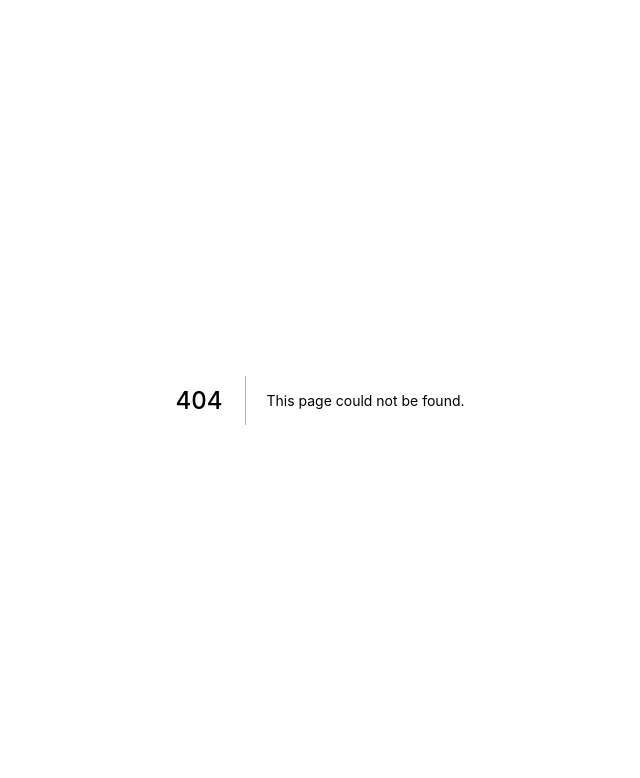
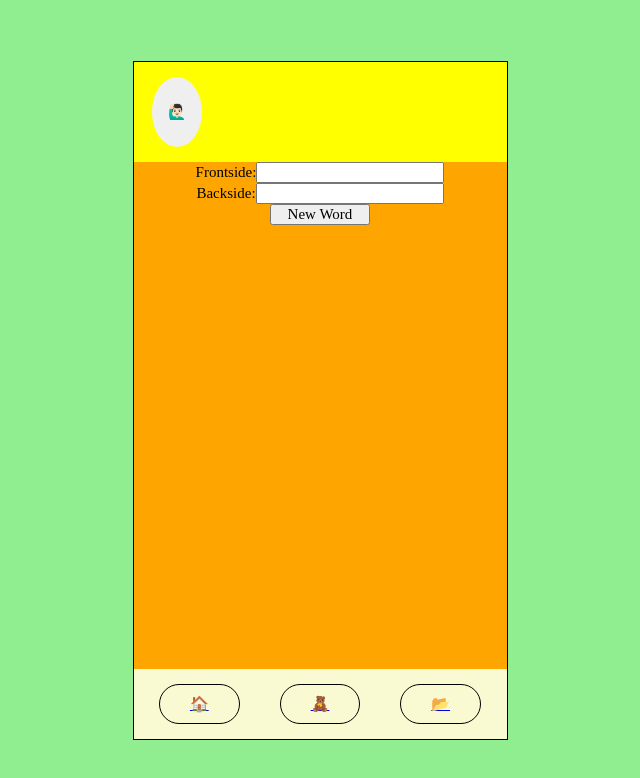
Before and after one commit to j-eick/vocab-dojo, a Next.js app: page /create-vocab in a window 1280 px wide. Before the commit this address had no page. Shown: the top 778 px of the page, without its empty margins (320-960 px from the left). Built offline with nearby package versions, Linux system fonts and the light colour scheme.

Commit message:
this replaced former 'add-vocabs'

```diff
--- /dev/null
+++ b/src/pages/create-vocab.js
@@ -0,0 +1,30 @@
+import AddVocabForm from '../components/Form/AddVocabForm';
+import Layout from '../components/Layout';
+import {useFetch} from '../hooks/useFetch';
+// import {getAllFlashcards} from '../../services/vocabServices';
+
+// export async function getServerSideProps() {
+// 	const flashcards = await getAllFlashcards();
+
+// 	return {
+// 		props: {flashcards: flashcards},
+// 	};
+// }
+
+export default function CreateVocab() {
+	const fetchAPI = useFetch();
+
+	async function handleSubmit(data) {
+		await fetchAPI('/api/flashcard/create', {
+			method: 'POST',
+			body: JSON.stringify(data),
+		});
+		console.log(data);
+	}
+
+	return (
+		<Layout>
+			<AddVocabForm onSubmit={handleSubmit} />
+		</Layout>
+	);
+}
```
